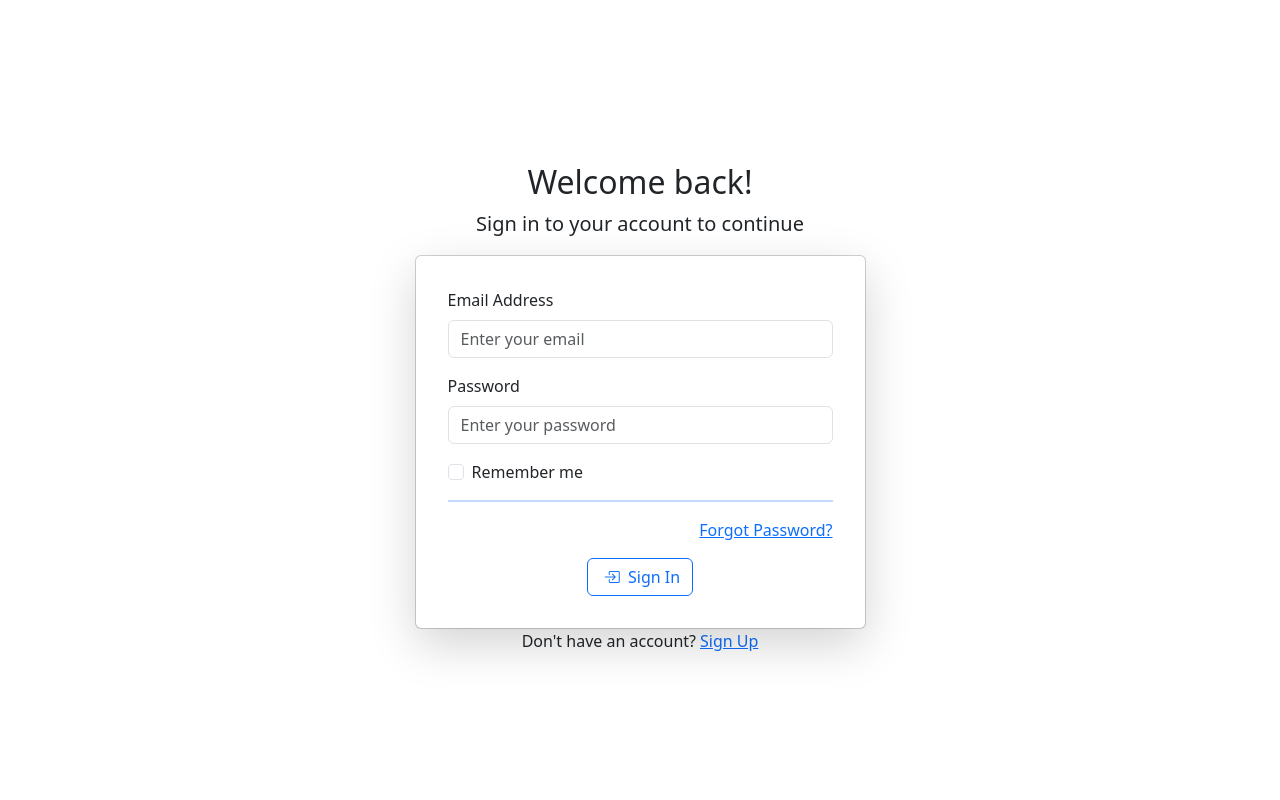
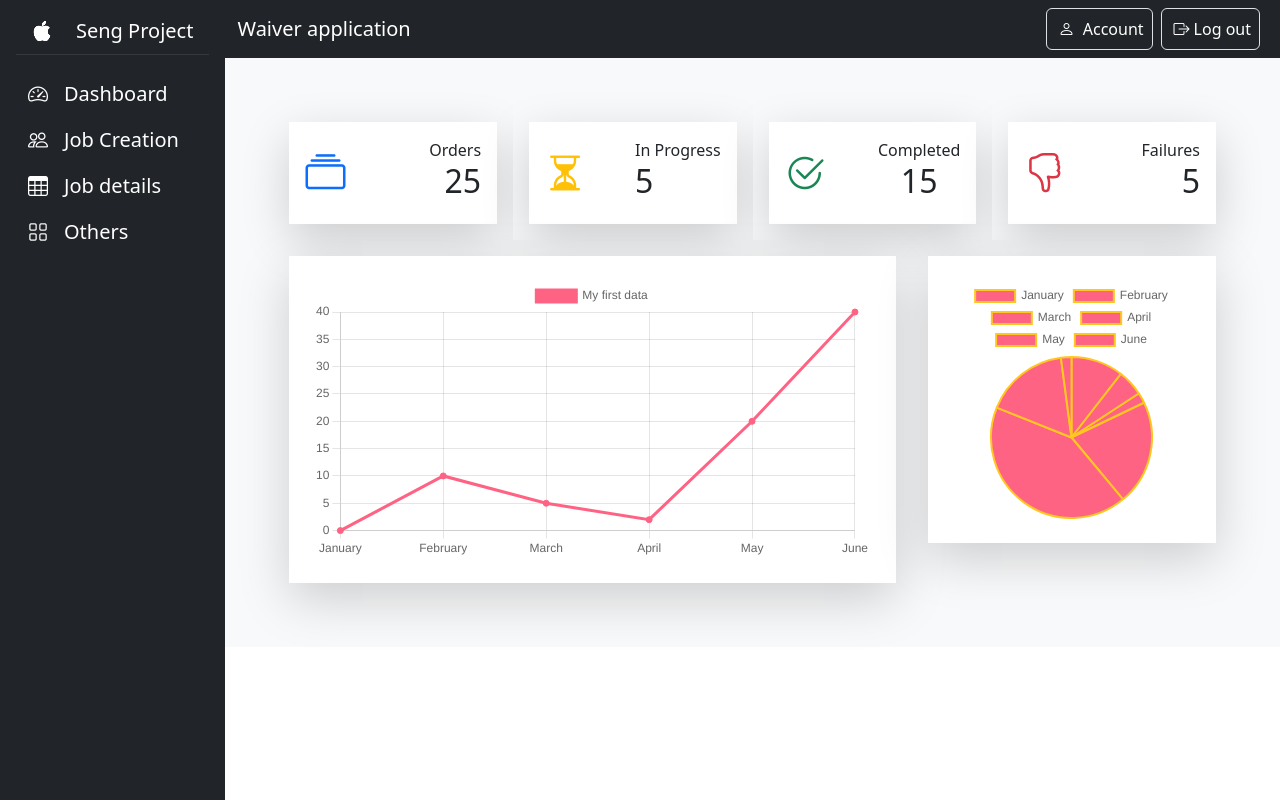
Before and after one commit to RajamaniT/waiverapp, a React (Create React App) app: page / in a window 1280 px wide. Built offline with nearby package versions, Linux system fonts and the light colour scheme.

Commit message:
check in App.js router updated

```diff
--- a/src/App.js
+++ b/src/App.js
@@ -1,22 +1,52 @@
 import "./App.css";
-import { Route, Routes } from "react-router-dom";
+import {
+  BrowserRouter,
+  Route,
+  RouterProvider,
+  Routes,
+  createBrowserRouter,
+  createRoutesFromChildren,
+} from "react-router-dom";
 import SignIn from "./Component/Startup/SignIn";
 import SignUp from "./Component/Startup/SignUp";
 import ForgotPassword from "./Component/Startup/ForgotPassword";
 import JobCreation from "./Component/Waiverdetails/JobCreation";
 import Dashboard from "./Component/Dashboard/Dashboard";
+import RouteLayout from "./Component/Layout/RouteLayout";
+import Home from "./Component/Dashboard/Home";
+import JobCreationPage from "./Component/Waiverdetails/JobCreationPage";
+import JobDetails from "./Component/Waiverdetails/JobDetails";
+import Others from "./Component/Waiverdetails/Others";
+import LoginLayout from "./Component/Layout/LoginLayout";
+
+const router = createBrowserRouter(
+  createRoutesFromChildren(
+    <Route path="/" element={<RouteLayout />}>
+      <Route index element={<Home />} />
+      <Route path="/JobCreation" element={<JobCreationPage />} />
+      <Route path="/JobDetails" element={<JobDetails />} />
+      <Route path="/Others" element={<Others />} />
+    </Route>
+  )
+);
 
 function App() {
   return (
-    <div>
-      <Routes>
-        <Route path="/" element={<SignIn />} />
-        <Route path="/SignUp" element={<SignUp />} />
-        <Route path="/ForgotPassword" element={<ForgotPassword />} />
-        <Route path="/JobCreation" element={<JobCreation />} />
-        <Route path="/Dashboard" element={<Dashboard />} />
-      </Routes>
-    </div>
+    <>
+      <BrowserRouter>
+        <Routes>
+          <Route element={<SignIn />} />
+          <Route path="/SignUp" element={<SignUp />} />
+          <Route path="/ForgotPassword" element={<ForgotPassword />} />
+          <Route path="/" element={<RouteLayout />}>
+            <Route index element={<Home />} />
+            <Route path="/JobCreation" element={<JobCreationPage />} />
+            <Route path="/JobDetails" element={<JobDetails />} />
+            <Route path="/Others" element={<Others />} />
+          </Route>
+        </Routes>
+      </BrowserRouter>
+    </>
   );
 }
 
--- a/src/Component/Dashboard/Dashboard.jsx
+++ b/src/Component/Dashboard/Dashboard.jsx
@@ -7,13 +7,14 @@ import Navbar from "./Navbar";
 function Dashboard() {
   return (
     <div className="d-flex">
-      <div className="w-auto">
+      {/* <div className="w-auto">
         <Sidebar />
       </div>
       <div className="col overflow-auto">
         <Navbar />
         <Home />
-      </div>
+      </div> */}
+      <h3>Dashboard</h3>
     </div>
   );
 }
--- a/src/Component/Dashboard/Navbar.jsx
+++ b/src/Component/Dashboard/Navbar.jsx
@@ -25,7 +25,7 @@ function Navbar() {
             </div>
 
             <div className="nav-item mx-2 border rounded">
-              <Link to="/"
+              <Link to="/Signin"
                 href="#pablo"
                 data-rb-event-key="#pablo"
                 className="m-0 nav-link active"
--- a/src/Component/Dashboard/Sidebar.jsx
+++ b/src/Component/Dashboard/Sidebar.jsx
@@ -18,7 +18,7 @@ function Sidebar() {
             className={active === 1 ? "active nav-item p-2" : "nav-item p-2"}
             onClick={(e) => setActive(1)}
           >
-            <Link to="/Dashboard" className="p-1">
+            <Link to="/" className="p-1">
               <i className="bi bi-speedometer2  me-3 fs-5"></i>
               <span className="fs-5">Dashboard</span>
             </Link>
@@ -36,7 +36,7 @@ function Sidebar() {
             className={active === 3 ? "active nav-item p-2" : "nav-item p-2"}
             onClick={(e) => setActive(3)}
           >
-            <Link to="/Dashboard" className="p-1">
+            <Link to="/JobDetails" className="p-1">
               <i className="bi bi-table me-3 fs-5"></i>
               <span className="fs-5">Job details</span>
             </Link>
@@ -45,7 +45,7 @@ function Sidebar() {
             className={active === 4 ? "active nav-item p-2" : "nav-item p-2"}
             onClick={(e) => setActive(4)}
           >
-            <Link to="/JobCreation" className="p-1">
+            <Link to="/Others" className="p-1">
               <i className="bi bi-grid me-3 fs-5 "></i>
               <span className="fs-5">Others</span>
             </Link>
--- /dev/null
+++ b/src/Component/Layout/LoginLayout.jsx
@@ -0,0 +1,12 @@
+import React from "react";
+import { Outlet } from "react-router-dom";
+
+const LoginLayout = () => {
+  return (
+    <>
+      <Outlet />
+    </>
+  );
+};
+
+export default LoginLayout;
--- /dev/null
+++ b/src/Component/Layout/RouteLayout.jsx
@@ -0,0 +1,23 @@
+import React from "react";
+import Sidebar from "../Dashboard/Sidebar";
+import Navbar from "../Dashboard/Navbar";
+import Home from "../Dashboard/Home";
+import { Outlet } from "react-router-dom";
+
+const RouteLayout = () => {
+  return (
+    <>
+      <div className="d-flex">
+        <div className="w-auto">
+          <Sidebar />
+        </div>
+        <div className="col overflow-auto">
+          <Navbar />
+          <Outlet />
+        </div>
+      </div>
+    </>
+  );
+};
+
+export default RouteLayout;
--- a/src/Component/Startup/ForgotPassword.jsx
+++ b/src/Component/Startup/ForgotPassword.jsx
@@ -72,7 +72,7 @@ function ForgotPassword() {
                           className="m-3 btn btn-outline-danger"
                           onClick={(e) => {
                             e.preventDefault();
-                            navigate("/");
+                            navigate("/Signin");
                           }}
                         >
                          <span class="bi bi-x-octagon m-1"></span> Cancel
--- a/src/Component/Startup/SignIn.jsx
+++ b/src/Component/Startup/SignIn.jsx
@@ -19,7 +19,7 @@ function SignIn() {
     console.log(data);
     try {
       if(data?.email === "admin@gmail.com" && data?.password === "admin"){
-        navigate("Dashboard");
+        navigate("/");
       }else{
 
       }
@@ -88,10 +88,10 @@ function SignIn() {
 
                     <div className="d-flex justify-content-end">
                       <Link controlId="forgotpassword"
-                        to="ForgotPassword"
+                        to="/ForgotPassword"
                         onClick={(e) => {
                           e.preventDefault();
-                          navigate("ForgotPassword");
+                          navigate("/ForgotPassword");
                         }}
                       >
                         Forgot Password?
@@ -112,10 +112,10 @@ function SignIn() {
             <div className="text-center mb-2">
               Don't have an account?
               <Link className="ms-1"
-                to="SignUp"
+                to="/SignUp"
                 onClick={(e) => {
                   e.preventDefault();
-                  navigate("SignUp");
+                  navigate("/SignUp");
                 }}
               >
                 Sign Up
--- a/src/Component/Startup/SignUp.jsx
+++ b/src/Component/Startup/SignUp.jsx
@@ -106,10 +106,10 @@ function SignUp() {
                     <div className="d-flex justify-content-end">
                       Already registered?
                       <Link className="ms-1"
-                        to="/"
+                        to="/Signin"
                         onClick={(e) => {
                           e.preventDefault();
-                          navigate("/");
+                          navigate("/Signin");
                         }}
                       >
                         Sign In
--- /dev/null
+++ b/src/Component/Waiverdetails/JobDetails.jsx
@@ -0,0 +1,9 @@
+import React from 'react'
+
+const JobDetails = () => {
+  return (
+    <div>JobDetails</div>
+  )
+}
+
+export default JobDetails
--- /dev/null
+++ b/src/Component/Waiverdetails/Others.jsx
@@ -0,0 +1,9 @@
+import React from 'react'
+
+const Others = () => {
+  return (
+    <div>Others</div>
+  )
+}
+
+export default Others
--- a/src/index.js
+++ b/src/index.js
@@ -8,9 +8,9 @@ import App from "./App";
 const root = ReactDOM.createRoot(document.getElementById("root"));
 root.render(
   <React.StrictMode>
-    <Router>
+
       <App />
-    </Router>
+
   </React.StrictMode>
 );
 
```
